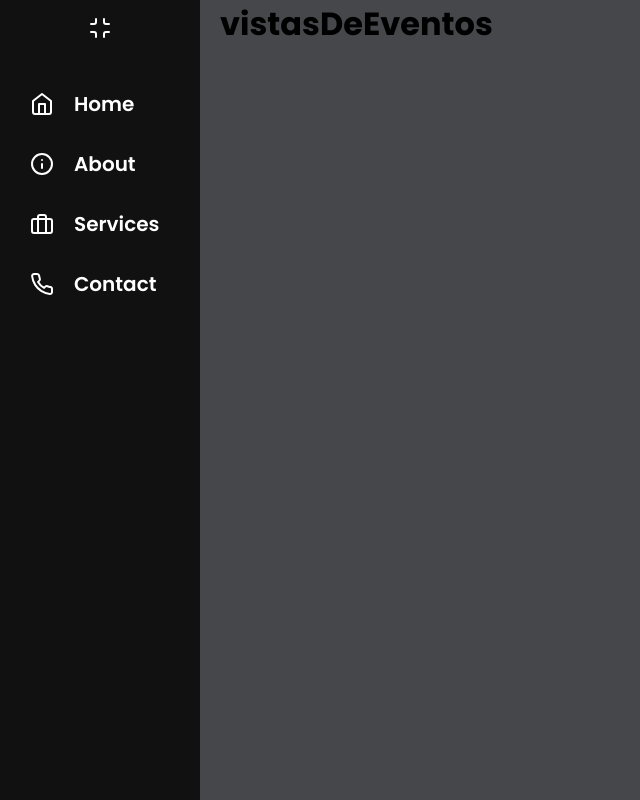
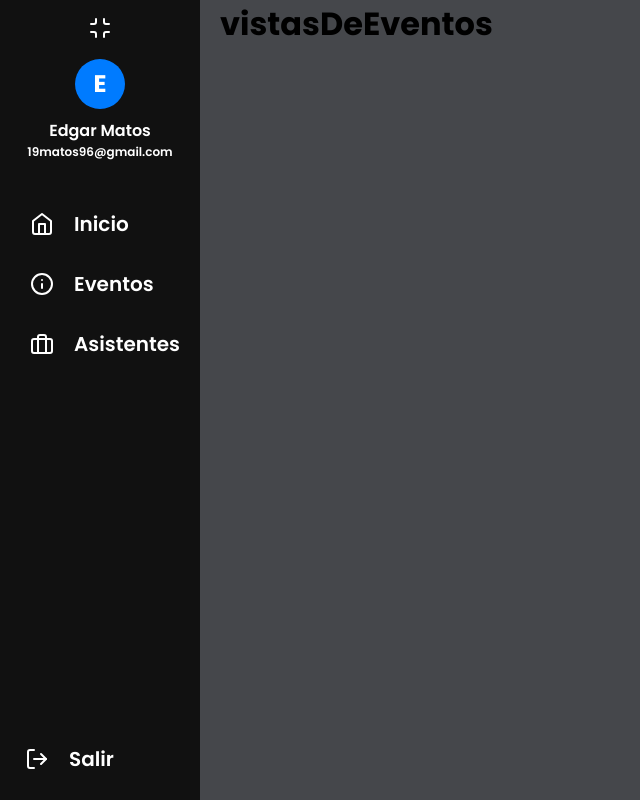
Before and after one commit to KarinaRedondo/eventos-frontend, a React (Vite) app: page /eventos in a window 1280 px wide. Both pictures are taken after a click on the button 40 px from the left and 29 px from the top of the page. Shown: the whole page, without its empty margins (0-640 px from the left). Built offline with nearby package versions, Linux system fonts and the light colour scheme.

Commit message:
update layout

```diff
--- a/src/Componentes/Sidebar/Sidebar.module.css
+++ b/src/Componentes/Sidebar/Sidebar.module.css
@@ -20,6 +20,10 @@
   opacity: 0;
   width: 0;
   overflow: hidden;
+}
+
+.info_oculta {
+  display: none;
 }
 
 .encabezadoBarraLateral {
@@ -86,3 +90,71 @@
 .enlace:hover {
   color: #f1f1f1;
 }
+
+/* INFO USER */
+.cn_header {
+  display: flex;
+  flex-direction: column;
+  gap: 1rem;
+  align-items: center;
+  margin-bottom: 2rem;
+  height: 10rem;
+}
+
+.logo {
+  display: flex;
+  justify-content: center;
+  align-items: center;
+}
+
+.avatar {
+  width: 50px;
+  height: 50px;
+  background-color: #007bff; /* Azul */
+  color: white;
+  display: flex;
+  justify-content: center;
+  align-items: center;
+  border-radius: 50%;
+  font-size: 24px;
+  font-weight: bold;
+}
+
+.info_User {
+  display: flex;
+  justify-content: center;
+  align-items: center;
+  flex-direction: column;
+}
+
+.info_User span {
+  color: #fff;
+  font-weight: 600;
+  width: 100%;
+  text-align: center;
+}
+
+.correo {
+  font-size: 1.2rem;
+  font-weight: 400;
+}
+
+.contenedor_body {
+  height: 80%;
+  display: flex;
+  flex-direction: column;
+  justify-content: space-between;
+  padding-bottom: 2rem;
+}
+
+.cerrar_Sesion {
+  text-decoration: none;
+  font-size: 1.2rem;
+  color: #818181;
+  display: flex;
+  gap: 1rem;
+  align-items: center;
+  transition: 0.3s;
+  white-space: nowrap;
+  padding: 1.5rem;
+}
--- a/src/Componentes/Sidebar/index.tsx
+++ b/src/Componentes/Sidebar/index.tsx
@@ -1,7 +1,9 @@
 import { Link } from "react-router-dom";
-import { Home, Info, Briefcase, Phone } from "react-feather";
+import { Home, Info, Briefcase, Phone, LogOut } from "react-feather";
 import estilos from "./Sidebar.module.css";
 import { Menu, Minimize } from "react-feather";
+import { User } from "../../models/user";
+import { useEffect, useState } from "react";
 
 interface PropsBarraLateral {
   estaAbierto: boolean;
@@ -9,6 +11,22 @@ interface PropsBarraLateral {
 }
 
 const Sidebar = ({ estaAbierto, alternarBarraLateral }: PropsBarraLateral) => {
+  const [usuario, setUsuario] = useState<User>({
+    nombre: "Edgar",
+    apellido: "Matos",
+    id: "1",
+    contraseña: "",
+    correo: "19matos96@gmail.com",
+    rol: "",
+  });
+
+  // useEffect(() => {
+  //   // Obtener el objeto usuario desde localStorage y parsearlo
+  //   const storedUsuario = localStorage.getItem("usuario");
+  //   if (storedUsuario) {
+  //     setUsuario(JSON.parse(storedUsuario));
+  //   }
+  // }, []);
   return (
     <div
       className={`${estilos.barraLateral} ${
@@ -21,12 +39,33 @@ const Sidebar = ({ estaAbierto, alternarBarraLateral }: PropsBarraLateral) => {
         </button>
       </div>
 
+      <div className={estilos.cn_header}>
+        <div className={estilos.logo}>
+          {usuario && (
+            <div className={estilos.avatar}>
+              {usuario.nombre.charAt(0).toUpperCase()}
+            </div>
+          )}
+        </div>
+        <div className={estaAbierto ? estilos.info_User : estilos.info_oculta}>
+          <span>
+            {usuario.nombre} {usuario.apellido}
+          </span>
+          <span className={estilos.correo}>{usuario.correo}</span>
+        </div>
+      </div>
+
+      <div className={estilos.contenedor_body}>
         <div className={estilos.contenedor_enlaces}>
-        <Link to="/" className={estilos.enlace} onClick={alternarBarraLateral}>
+          <Link
+            to="/"
+            className={estilos.enlace}
+            onClick={alternarBarraLateral}
+          >
             <span className={estilos.icono}>
               <Home size={24} />
             </span>
-          <span className={estilos.texto}>Home</span>
+            <span className={estilos.texto}>Inicio</span>
           </Link>
 
           <Link
@@ -37,7 +76,7 @@ const Sidebar = ({ estaAbierto, alternarBarraLateral }: PropsBarraLateral) => {
             <span className={estilos.icono}>
               <Info size={24} />
             </span>
-          <span className={estilos.texto}>About</span>
+            <span className={estilos.texto}>Eventos</span>
           </Link>
 
           <Link
@@ -48,19 +87,22 @@ const Sidebar = ({ estaAbierto, alternarBarraLateral }: PropsBarraLateral) => {
             <span className={estilos.icono}>
               <Briefcase size={24} />
             </span>
-          <span className={estilos.texto}>Services</span>
+            <span className={estilos.texto}>Asistentes</span>
           </Link>
+        </div>
 
+        <div className={estilos.cerrar_Sesion}>
           <Link
             to="/contact"
             className={estilos.enlace}
             onClick={alternarBarraLateral}
           >
             <span className={estilos.icono}>
-            <Phone size={24} />
+              <LogOut size={24} />
             </span>
-          <span className={estilos.texto}>Contact</span>
+            <span className={estilos.texto}>Salir</span>
           </Link>
+        </div>
       </div>
     </div>
   );
--- a/src/vistas/eventos/index.tsx
+++ b/src/vistas/eventos/index.tsx
@@ -1,4 +1,3 @@
-import React from "react";
 import Layout from "../../Componentes/Layout";
 
 const Eventos = () => {
```
Also changed, not shown: src/Componentes/Header/index.tsx (added, +41 -0 lines), src/Componentes/Header/Header.module.css (added). Lines whose indentation alone changed are shown as unchanged.
